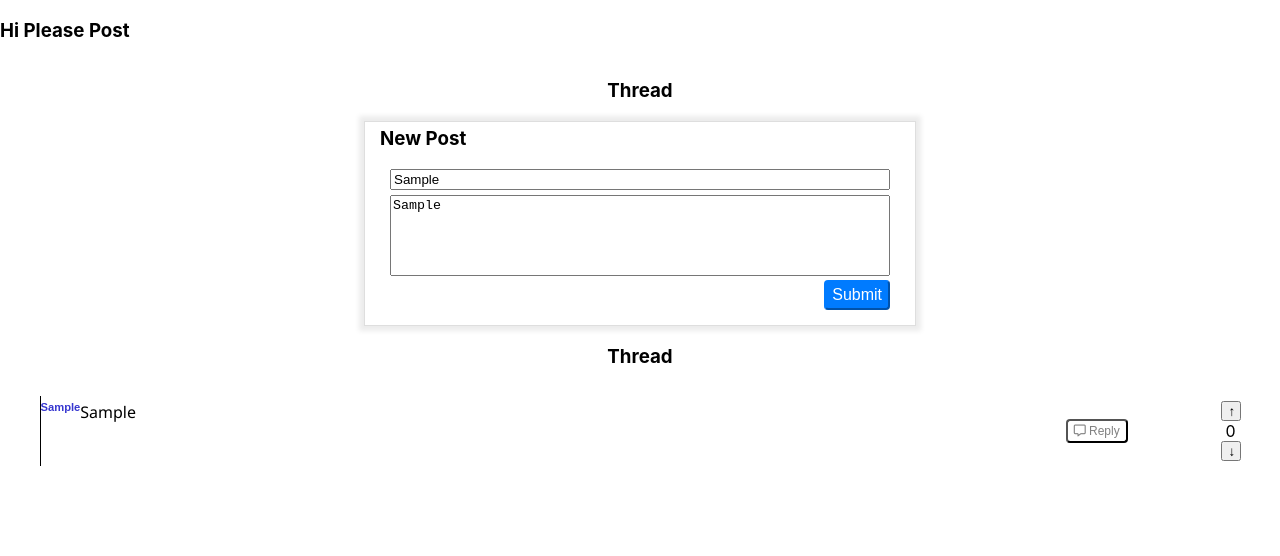
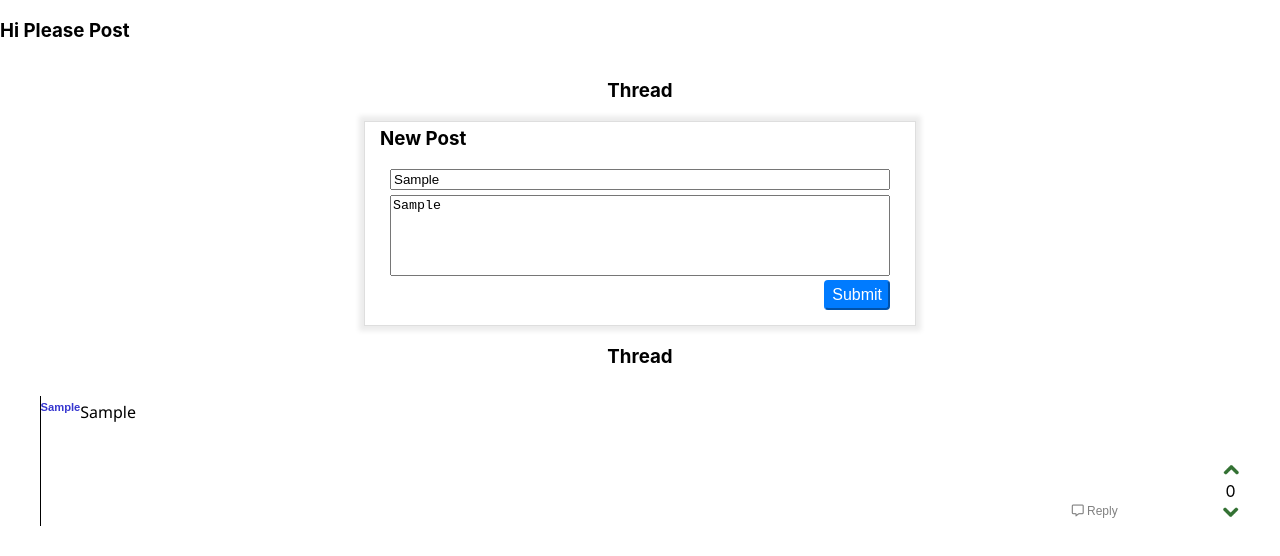
Before and after one commit to kenndai/CS110, a React (Create React App) app in the folder lab_4_chat_app/: page / in a window 1280 px wide. Both pictures are taken after typing "Sample", "Sample" into the empty fields and a click on the button "Submit". Shown: the top 556 px of the page. Built offline with nearby package versions, Linux system fonts and the light colour scheme.

Commit message:
css done besides replies, added vote image instead of arrow

```diff
--- a/lab_4_chat_app/src/App.css
+++ b/lab_4_chat_app/src/App.css
@@ -2,12 +2,12 @@ body {
 	font-family: -apple-system, BlinkMacSystemFont, "Segoe UI", Roboto,
 		"Helvetica Neue";
 }
-
+/*
 .arrows {
 	width: 20px;
 	height: 20px;
 	text-align: center;
-}
+} */
 
 .voting {
 	display: flex;
@@ -90,8 +90,12 @@ textarea {
 .reply-container {
 	width: 550px;
 	margin: auto;
+	border:none;
 }
-
+.reply-btn{
+	border:none;
+	margin-top:100px;
+}
 .align-right {
 	text-align: right;
 }
--- a/lab_4_chat_app/src/components/Votes.css
+++ b/lab_4_chat_app/src/components/Votes.css
@@ -7,3 +7,22 @@
     /* margin-top:-50px; */
     align-self: flex-end;
 }
+.up{
+    background-image:url(./uparrow.png);
+    background-size:cover;
+    background-position:center;
+    width:20px;
+    height:20px;
+    border:none;
+    background-color: white;
+}
+.down{
+    background-image:url(./uparrow.png);
+    background-size:cover;
+    background-position:center;
+    width:20px;
+    height:20px;
+    border:none;
+    background-color: white;
+    transform:rotate(180deg);
+}
--- a/lab_4_chat_app/src/components/Votes.jsx
+++ b/lab_4_chat_app/src/components/Votes.jsx
@@ -7,13 +7,9 @@ function Vote() {
 	return (
 		<>
 			<div className="voting">
-				<button className="arrows" onClick={() => setVotes(votes + 1)}>
-					&uarr;
-				</button>
+				<button className="up" onClick={() => setVotes(votes + 1)} alt = "up arrow"> </button>
 				<span>{votes}</span>
-				<button className="arrows" onClick={() => setVotes(votes - 1)}>
-					&darr;
-				</button>
+				<button className="down" onClick={() => setVotes(votes - 1)}> </button>
 			</div>
 		</>
 	);
```
Also changed, not shown: lab_4_chat_app/src/components/uparrow.png (added).
